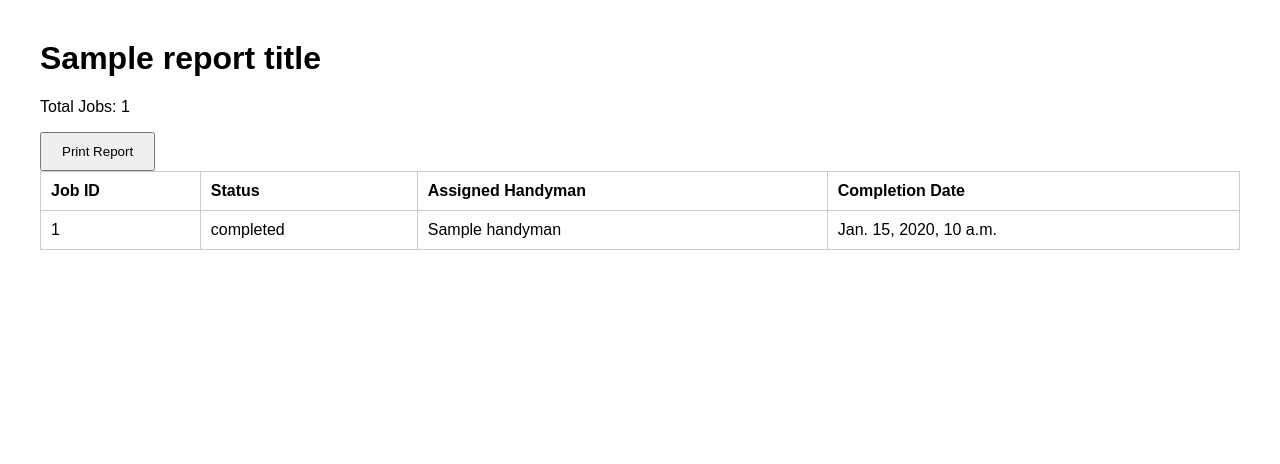
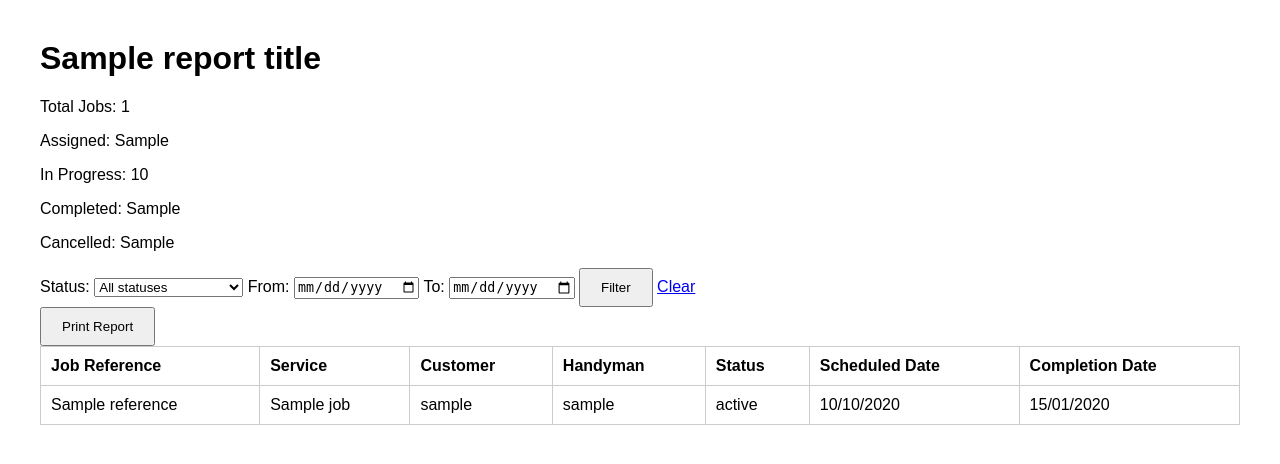
Before and after one commit to beebeemohamudally1-debug/Connecticut-Intern-Project, a Django app: template reports/templates/reports/job_summary.html in a window 1280 px wide. Shown: the top 464 px of the page. Run offline with Django 5.2, Linux system fonts and the light colour scheme; the template is opened without the code that fills it: most values are stand-ins (such as "Sample title", 1, 10 or a date in 2020); data that the repository does not hold is empty.

Commit message:
Connect job summary report to database and add filters

```diff
--- a/reports/templates/reports/job_summary.html
+++ b/reports/templates/reports/job_summary.html
@@ -27,7 +27,8 @@
         }
 
         @media print {
-            button {
+            button,
+            .report-filters {
                 display: none;
             }
         }
@@ -37,15 +38,49 @@
 
     <h1>{{ report_title }}</h1>
     <p>Total Jobs: {{ total_jobs }}</p>
+    <p>Assigned: {{ assigned_jobs }}</p>
+    <p>In Progress: {{ in_progress_jobs }}</p>
+    <p>Completed: {{ completed_jobs }}</p>
+    <p>Cancelled: {{ cancelled_jobs }}</p>
+
+
+<form method="get" class="report-filters">
+    <label for="status">Status:</label>
+    <select name="status" id="status">
+        <option value="">All statuses</option>
+        {% for value, label in status_choices %}
+            <option value="{{ value }}"
+                {% if selected_status == value %}selected{% endif %}>
+                {{ label }}
+            </option>
+        {% endfor %}
+    </select>
+
+    <label for="start_date">From:</label>
+    <input type="date" name="start_date" id="start_date"
+           value="{{ start_date }}">
+
+    <label for="end_date">To:</label>
+    <input type="date" name="end_date" id="end_date"
+           value="{{ end_date }}">
+
+    <button type="submit">Filter</button>
+    <a href="{% url 'reports:job_summary' %}">Clear</a>
+</form>
+
 
     <button onclick="window.print()">Print Report</button>
+
 
 <table>
     <thead>
         <tr>
-                <th>Job ID</th>
+            <th>Job Reference</th>
+            <th>Service</th>
+            <th>Customer</th>
+            <th>Handyman</th>
             <th>Status</th>
-                <th>Assigned Handyman</th>
+            <th>Scheduled Date</th>
             <th>Completion Date</th>
         </tr>
     </thead>
@@ -53,20 +88,22 @@
     <tbody>
         {% for job in jobs %}
         <tr>
-                <td>{{ job.id }}</td>
-                <td>{{ job.status }}</td>
-                <td>{{ job.handyman }}</td>
-                <td>{{ job.completed_at }}</td>
+            <td>{{ job.reference }}</td>
+            <td>{{ job.service_name }}</td>
+            <td>{{ job.customer.username }}</td>
+            <td>{{ job.handyman.username }}</td>
+            <td>{{ job.get_status_display }}</td>
+            <td>{{ job.scheduled_start|date:"d/m/Y" }}</td>
+            <td>{{ job.completed_at|date:"d/m/Y" }}</td>
         </tr>
         {% empty %}
         <tr>
-                <td colspan="4">
-                    No job records available yet.
-                </td>
+            <td colspan="7">No jobs available.</td>
         </tr>
         {% endfor %}
     </tbody>
 </table>
 
+
 </body>
 </html>
```
Also changed, not shown: reports/tests.py (+12 -0 lines), reports/views.py (+45 -17 lines). Lines whose indentation alone changed are shown as unchanged.
